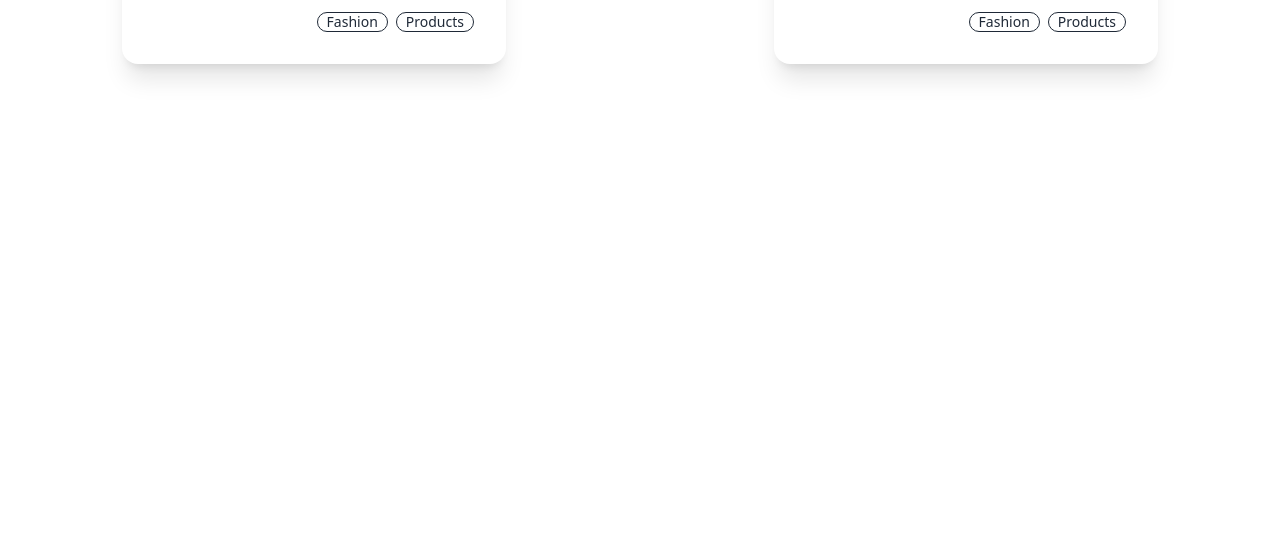
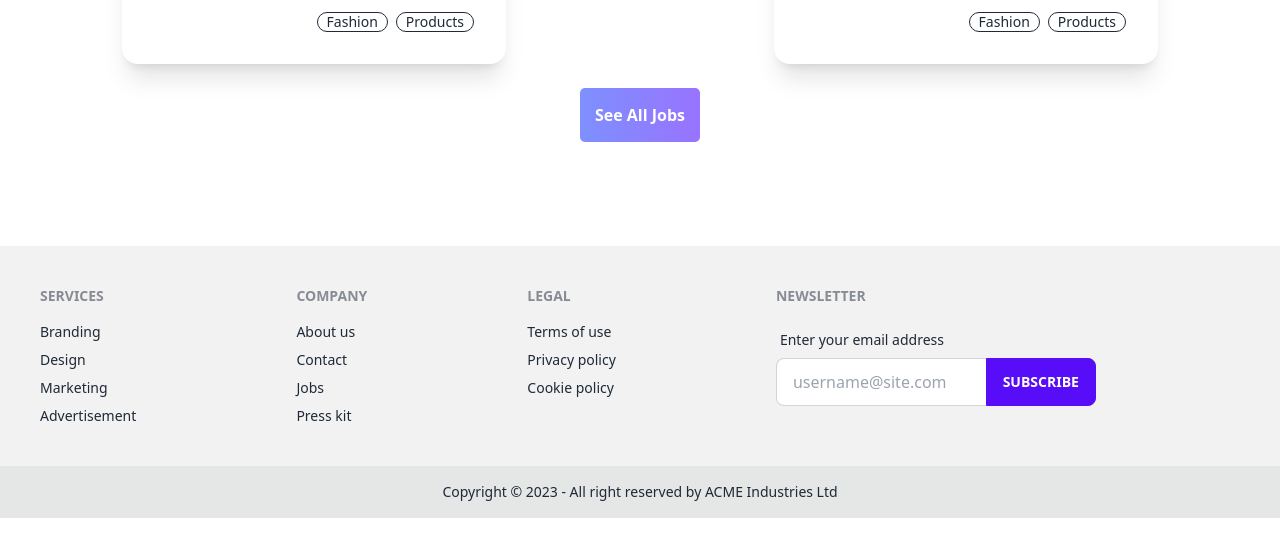
Before and after one commit to mariyam-rahman/wezency, a React (Vite) app: page / in a window 1280 px wide. Shown: the part 1994-2549 px from the top of the page. Before the commit the page ends 2098 px from the top, so only its background shows below. Built offline with nearby package versions, Linux system fonts and the light colour scheme.

Commit message:
footer section added

```diff
--- a/src/Components/FeaturedJobs/FeaturedJobs.jsx
+++ b/src/Components/FeaturedJobs/FeaturedJobs.jsx
@@ -97,6 +97,9 @@
           </div>
         </div>
       </div>
+      <div className="text-center py-6">
+        <button className="primary-btn ">See All Jobs</button>
+      </div>
     </div>
   );
 };
--- /dev/null
+++ b/src/Components/Footer/Footer.jsx
@@ -0,0 +1,55 @@
+import React from "react";
+
+const Footer = () => {
+  return (
+    <div>
+      <footer className="footer p-10 bg-base-200 text-base-content mt-20">
+        <div>
+          <span className="footer-title">Services</span>
+          <a className="link link-hover">Branding</a>
+          <a className="link link-hover">Design</a>
+          <a className="link link-hover">Marketing</a>
+          <a className="link link-hover">Advertisement</a>
+        </div>
+        <div>
+          <span className="footer-title">Company</span>
+          <a className="link link-hover">About us</a>
+          <a className="link link-hover">Contact</a>
+          <a className="link link-hover">Jobs</a>
+          <a className="link link-hover">Press kit</a>
+        </div>
+        <div>
+          <span className="footer-title">Legal</span>
+          <a className="link link-hover">Terms of use</a>
+          <a className="link link-hover">Privacy policy</a>
+          <a className="link link-hover">Cookie policy</a>
+        </div>
+        <div>
+          <span className="footer-title">Newsletter</span>
+          <div className="form-control w-80">
+            <label className="label">
+              <span className="label-text">Enter your email address</span>
+            </label>
+            <div className="relative">
+              <input
+                type="text"
+                placeholder="username@site.com"
+                className="input input-bordered w-full pr-16"
+              />
+              <button className="btn btn-primary absolute top-0 right-0 rounded-l-none">
+                Subscribe
+              </button>
+            </div>
+          </div>
+        </div>
+      </footer>
+      <footer className="footer footer-center p-4 bg-base-300 text-base-content">
+        <div>
+          <p>Copyright © 2023 - All right reserved by ACME Industries Ltd</p>
+        </div>
+      </footer>
+    </div>
+  );
+};
+
+export default Footer;
--- a/src/Components/WebContainer/WebContainer.jsx
+++ b/src/Components/WebContainer/WebContainer.jsx
@@ -6,6 +6,7 @@
   return (
     <div>
       <Header></Header>
+
       <Outlet />
     </div>
   );
--- a/src/Home.jsx
+++ b/src/Home.jsx
@@ -2,6 +2,7 @@
 import Banner from "./Components/Banner/Banner";
 import JobCategory from "./Components/JobCategory/JobCategory";
 import FeaturedJobs from "./Components/FeaturedJobs/FeaturedJobs";
+import Footer from "./Components/Footer/Footer";
 
 const Home = () => {
   return (
@@ -9,6 +10,7 @@
       <Banner></Banner>
       <JobCategory></JobCategory>
       <FeaturedJobs></FeaturedJobs>
+      <Footer></Footer>
     </div>
   );
 };
```
